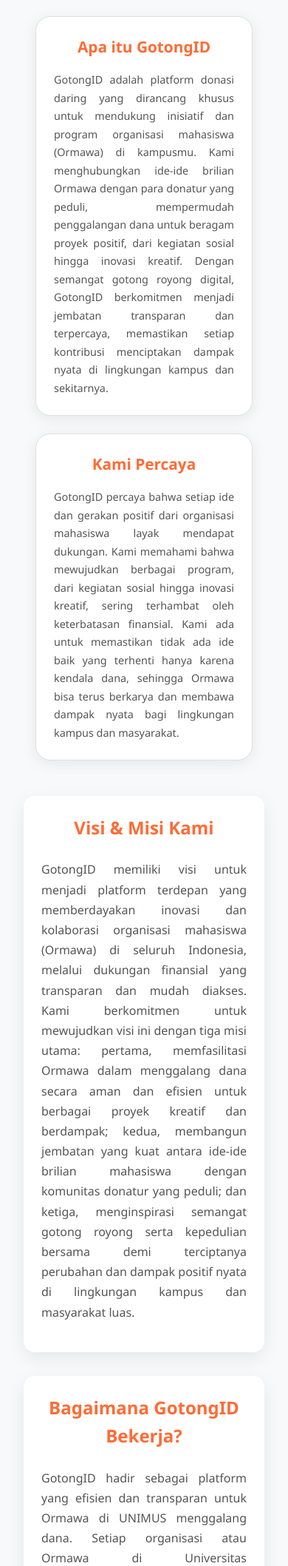
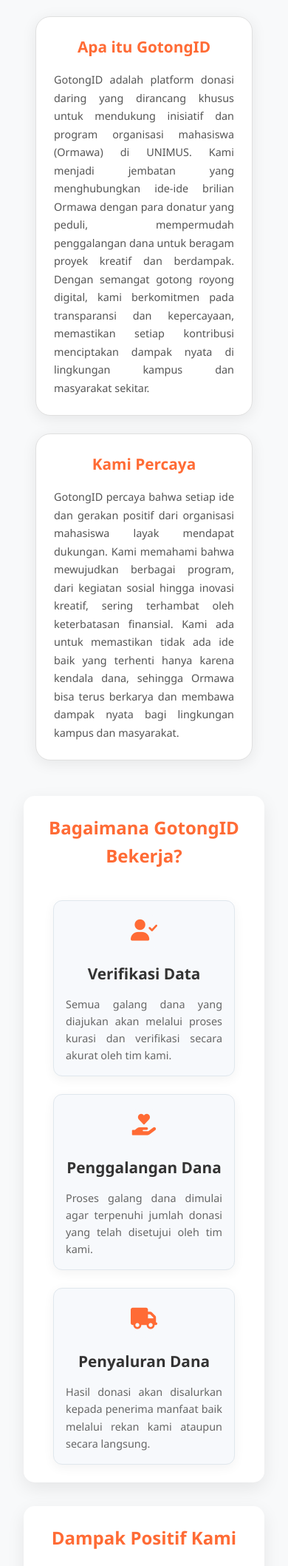
Before and after one commit to vivamiranda/Laukita, a PHP site: page /tentang-kami.html in a window 390 px wide. Shown: the part 168-2285 px from the top of the page at 74% size. Run offline with PHP 8.4, Linux system fonts and the light colour scheme.

Commit message:
meubah tentang kami bagian alur kerja gotong id

```diff
--- a/style.css
+++ b/style.css
@@ -335,7 +335,8 @@
     font-size: 2rem;
     font-weight: bold;
     margin-top: 0;
-    margin-bottom: 1.5rem;
+    /* UBAH margin-bottom untuk jarak dengan grid baru */
+    margin-bottom: 2.5rem; /* Disesuaikan untuk jarak ke .how-it-works-grid */
     text-align: center;
 }
 
@@ -346,7 +347,66 @@
     margin-bottom: 1rem;
 }
 
+/* --- GAYA BARU UNTUK "BAGAIMANA GOTONGID BEKERJA?" (How It Works Grid) --- */
+.how-it-works-grid {
+    display: grid;
+    grid-template-columns: repeat(auto-fit, minmax(280px, 1fr)); /* 3 kolom responsif */
+    gap: 2rem; /* Jarak antar kartu */
+    justify-content: center; /* Pusatkan kartu jika kurang dari 3 */
+}
+
+.how-it-works-item {
+    background-color: #f7f9fc;; /* Latar belakang kartu, lebih terang dari putih */
+    border: 1px solid #e0e7ed; /* Border tipis */
+    border-radius: 12px;
+    padding: 2rem;
+    text-align: center;
+    box-shadow: 0 4px 15px rgba(0, 0, 0, 0.05); /* Bayangan lembut */
+    transition: all 0.3s ease;
+}
+
+.how-it-works-item:hover {
+    transform: translateY(-5px); /* Efek sedikit naik saat hover */
+    box-shadow: 0 8px 25px rgba(0, 0, 0, 0.1);
+    border-color: #ff6b35; /* Border berubah warna saat hover */
+}
+
+.how-it-works-icon {
+    width: 60px; /* Ukuran wadah ikon */
+    height: 60px;
+    background-color: #f7f9fc; /* Latar belakang lingkaran ikon */
+    border-radius: 50%; /* Membuat lingkaran */
+    display: flex;
+    align-items: center;
+    justify-content: center;
+    margin: 0 auto 1.5rem auto; /* Pusatkan dan beri jarak bawah */
+}
+
+.how-it-works-icon i {
+    font-size: 2.2rem; /* Ukuran ikon */
+    color: #ff6b35; /* Warna ikon biru (sesuaikan jika ada warna utama lain) */
+    /* Jika ingin warna ikon sama dengan aksen oranye, ganti #007bff dengan #ff6b35 */
+}
+
+.how-it-works-item h3 {
+    font-size: 1.5rem;
+    color: #333;
+    margin-bottom: 0.8rem;
+    font-weight: 600;
+}
+
+.how-it-works-item p {
+    font-size: 0.95rem;
+    color: #666;
+    line-height: 1.6;
+    margin-bottom: 0; /* Hapus margin bawah default p */
+}
+/* --- AKHIR GAYA BARU --- */
+
+
 /* Styling untuk list di "Bagaimana GotongID Bekerja?" (Jika nanti diubah ke list) */
+/* Bagian ini mungkin tidak lagi relevan jika Anda sudah menggantinya dengan how-it-works-grid */
+/* Anda bisa menghapus blok CSS ini jika tidak lagi menggunakan <ol> <li> di HTML */
 .section-block ol {
     list-style: none;
     padding: 0;
@@ -471,6 +531,45 @@
     box-shadow: 0 5px 15px rgba(255, 107, 53, 0.4);
 }
 
+/* --- Responsive Adjustments for How It Works Grid --- */
+@media (max-width: 768px) {
+    .how-it-works-grid {
+        grid-template-columns: 1fr; /* Tumpuk menjadi 1 kolom di tablet/mobile */
+        gap: 1.5rem;
+    }
+
+    .how-it-works-item {
+        padding: 1.5rem;
+    }
+
+    .how-it-works-icon {
+        width: 50px;
+        height: 50px;
+        margin-bottom: 1rem;
+    }
+
+    .how-it-works-icon i {
+        font-size: 1.8rem;
+    }
+
+    .how-it-works-item h3 {
+        font-size: 1.3rem;
+    }
+
+    .how-it-works-item p {
+        font-size: 0.9rem;
+    }
+}
+
+@media (max-width: 480px) {
+    .how-it-works-grid {
+        padding: 0 1rem; /* Tambahkan sedikit padding samping */
+    }
+    .how-it-works-item {
+        padding: 1rem;
+    }
+}
+
 /* ===========================================
     6. HERO IMAGE (General Purpose - Elemen Gambar Besar selain Hero Utama)
     - Styling untuk elemen gambar besar yang dapat digunakan di berbagai halaman,
--- a/tentang-kami.html
+++ b/tentang-kami.html
@@ -32,12 +32,9 @@
                 <div class="about-cards">
                     <div class="about-card light-card">
                         <h2>Apa itu GotongID</h2>
-                        <p>GotongID adalah platform donasi daring yang dirancang khusus untuk mendukung inisiatif
-                            dan program organisasi mahasiswa (Ormawa) di kampusmu. Kami menghubungkan ide-ide brilian
-                            Ormawa dengan para donatur yang peduli, mempermudah penggalangan dana untuk beragam proyek
-                            positif, dari kegiatan sosial hingga inovasi kreatif. Dengan semangat gotong royong digital,
-                            GotongID berkomitmen menjadi jembatan transparan dan terpercaya, memastikan setiap kontribusi
-                            menciptakan dampak nyata di lingkungan kampus dan sekitarnya.</p>
+                        <p>GotongID adalah platform donasi daring yang dirancang khusus untuk mendukung inisiatif dan program organisasi mahasiswa (Ormawa) di UNIMUS.
+                        Kami menjadi jembatan yang menghubungkan ide-ide brilian Ormawa dengan para donatur yang peduli, mempermudah penggalangan dana untuk beragam proyek kreatif dan berdampak.
+                        Dengan semangat gotong royong digital, kami berkomitmen pada transparansi dan kepercayaan, memastikan setiap kontribusi menciptakan dampak nyata di lingkungan kampus dan masyarakat sekitar.</p>
                     </div>
 
                     <div class="about-card light-card">
@@ -51,14 +48,32 @@
                 </div>
 
                 <div class="section-block">
-                    <h2>Visi & Misi Kami</h2>
-                    <p>GotongID memiliki visi untuk menjadi platform terdepan yang memberdayakan inovasi dan kolaborasi organisasi mahasiswa (Ormawa) di seluruh Indonesia, melalui dukungan finansial yang transparan dan mudah diakses. Kami berkomitmen untuk mewujudkan visi ini dengan tiga misi utama: pertama, memfasilitasi Ormawa dalam menggalang dana secara aman dan efisien untuk berbagai proyek kreatif dan berdampak; kedua, membangun jembatan yang kuat antara ide-ide brilian mahasiswa dengan komunitas donatur yang peduli; dan ketiga, menginspirasi semangat gotong royong serta kepedulian bersama demi terciptanya perubahan dan dampak positif nyata di lingkungan kampus dan masyarakat luas.</p>
-                </div>
+    <h2>Bagaimana GotongID Bekerja?</h2>
+    <div class="how-it-works-grid">
 
-                <div class="section-block">
-                    <h2>Bagaimana GotongID Bekerja?</h2>
-                    <p>GotongID hadir sebagai platform yang efisien dan transparan untuk Ormawa di UNIMUS menggalang dana. Setiap organisasi atau Ormawa di Universitas Muhammadiyah Semarang wajib login dan mengajukan detail proyek yang ingin didanai di platform kami. Setelah proyek disetujui, kampanye penggalangan dana akan tayang dan donatur dapat dengan mudah melihat detail proyek serta berdonasi. **Penting untuk diketahui, seluruh donasi akan langsung ditransfer ke rekening bank masing-masing Ormawa penyelenggara proyek**, dengan GotongID berfungsi sebagai fasilitator dan verifikator kampanye. Setelah periode galang dana berakhir, laporan transparansi dana akan kami publikasikan di website GotongID, dan Ormawa bertanggung jawab menyalurkan dana tersebut; baik secara langsung jika lokasi penerima bantuan dekat kampus, atau melalui transfer ke pihak yang membutuhkan di lokasi jauh.</p>
-                </div>
+        <div class="how-it-works-item">
+            <div class="how-it-works-icon">
+                <i class="fas fa-user-check"></i> </div>
+            <h3>Verifikasi Data</h3>
+            <p>Semua galang dana yang diajukan akan melalui proses kurasi dan verifikasi secara akurat oleh tim kami.</p>
+        </div>
+
+        <div class="how-it-works-item">
+            <div class="how-it-works-icon">
+                <i class="fas fa-hand-holding-heart"></i> </div>
+            <h3>Penggalangan Dana</h3>
+            <p>Proses galang dana dimulai agar terpenuhi jumlah donasi yang telah disetujui oleh tim kami.</p>
+        </div>
+
+        <div class="how-it-works-item">
+            <div class="how-it-works-icon">
+                <i class="fas fa-truck"></i> </div>
+            <h3>Penyaluran Dana</h3>
+            <p>Hasil donasi akan disalurkan kepada penerima manfaat baik melalui rekan kami ataupun secara langsung.</p>
+        </div>
+
+    </div>
+</div>
 
                 <div class="section-block">
                     <h2>Dampak Positif Kami</h2>
```
